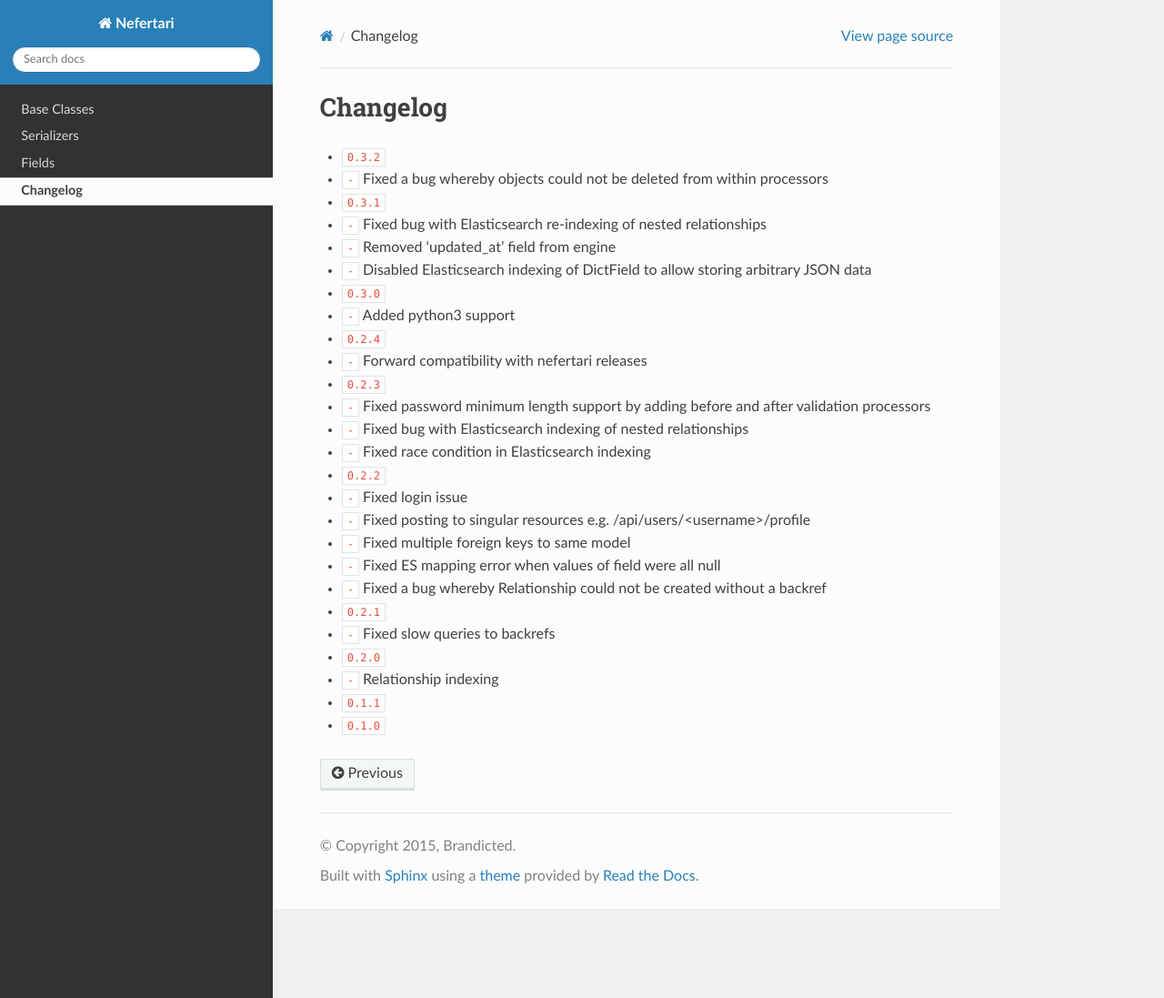
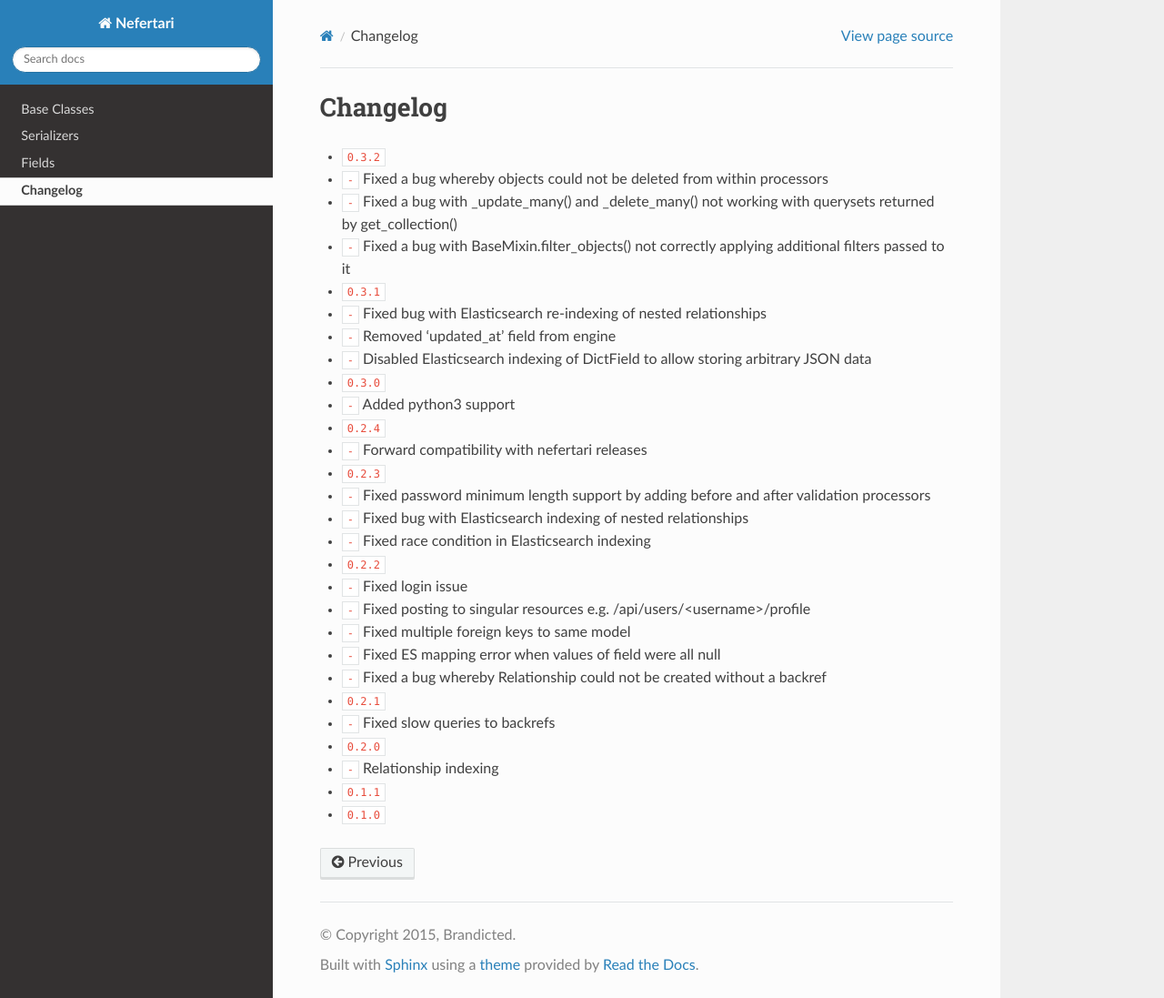
Before and after one commit to ramses-tech/nefertari-sqla, a Sphinx documentation site: the page built from docs/source/changelog.rst, in a window 1280 px wide and 1097 px high. Shown: the whole window at 91% size. Built offline with Sphinx 7.4.7 and the Read the Docs theme 2.0.0, drawn with Linux system fonts in a browser that asks for light colours; cross-references to code outside the pages are shown as plain code.

```diff
--- a/docs/source/changelog.rst
+++ b/docs/source/changelog.rst
@@ -1,8 +1,10 @@
 Changelog
 =========
 
-* :release:`0.3.2 <2015-08-x>`
+* :release:`0.3.2 <2015-08-19>`
 * :bug:`-` Fixed a bug whereby objects could not be deleted from within processors
+* :bug:`-` Fixed a bug with _update_many() and _delete_many() not working with querysets returned by get_collection()
+* :bug:`-` Fixed a bug with BaseMixin.filter_objects() not correctly applying additional filters passed to it
 
 * :release:`0.3.1 <2015-07-07>`
 * :bug:`-` Fixed bug with Elasticsearch re-indexing of nested relationships
--- a/setup.py
+++ b/setup.py
@@ -10,13 +10,13 @@ install_requires = [
     'elasticsearch',
     'pyramid_tm',
     'six',
-    'nefertari>=0.4.1'
+    'nefertari>=0.5.0'
 ]
 
 
 setup(
     name='nefertari_sqla',
-    version="0.3.1",
+    version="0.3.2",
     description='sqla engine for nefertari',
     classifiers=[
         "Programming Language :: Python",
```
